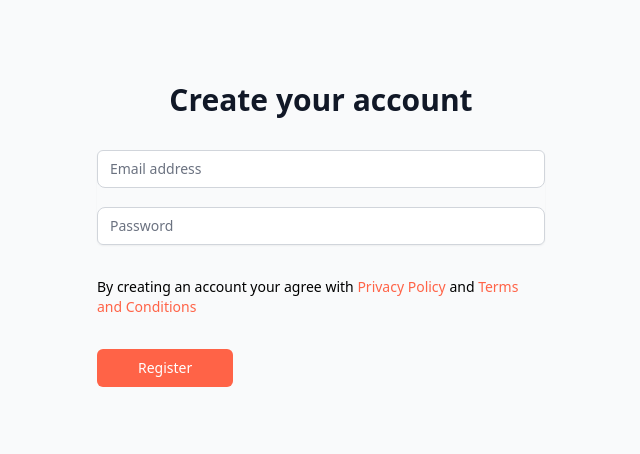
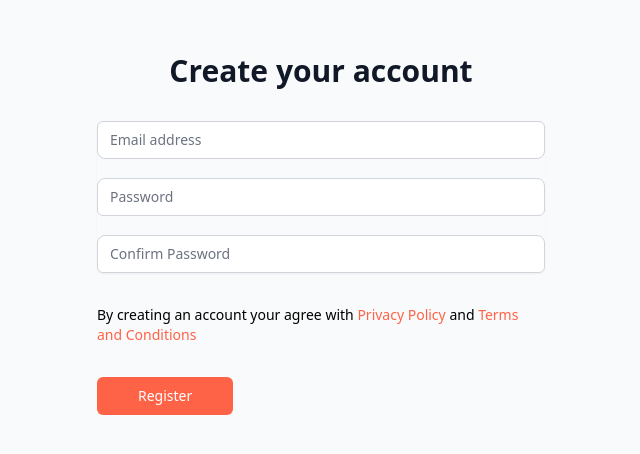
Before and after one commit to listentothefrog/captaincook, a Next.js app in the folder triumph/: page /register in a window 1280 px wide. Shown: the part 178-632 px from the top of the page, without its empty margins (319-959 px from the left). Built offline with nearby package versions, Linux system fonts and the light colour scheme; a small style sheet from the web is missing.

Commit message:
Added confirm password field

```diff
--- a/triumph/pages/register.tsx
+++ b/triumph/pages/register.tsx
@@ -46,6 +46,20 @@ const register = () => {
               placeholder="Password"
             />
           </div>
+          <div>
+            <label htmlFor="password" className="sr-only">
+              Password
+            </label>
+            <input
+              id="password"
+              name="password"
+              type="password"
+              autoComplete="current-password"
+              required
+              className="appearance-none mt-5 relative block w-full px-3 py-2 border rounded-lg border-gray-300 placeholder-gray-500 text-gray-900 rounded-b-md focus:outline-none focus:ring-hover-red  focus:border-red focus:z-10 sm:text-sm"
+              placeholder="Confirm Password"
+            />
+          </div>
         </div>
         <div className="flex items-center justify-between">
           <div className="text-sm">
```
